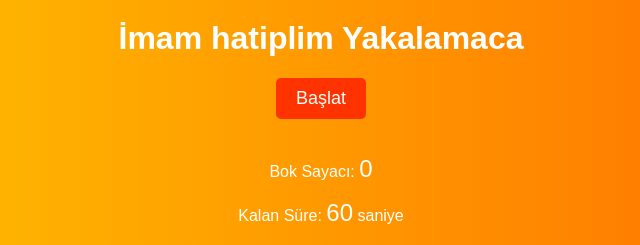
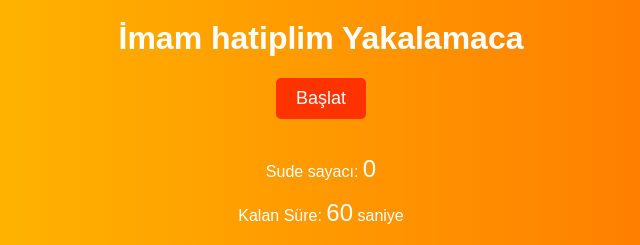
Before and after one commit to cherepsy/abagaming, a plain HTML site: page index.html in a window 1280 px wide. Shown: the top 245 px of the page, 319-959 px from the left. Drawn offline with Linux system fonts and the light colour scheme.

Commit message:
index.html

```diff
--- a/index.html
+++ b/index.html
@@ -99,7 +99,7 @@
     <h1>İmam hatiplim Yakalamaca</h1>
     <button id="startButton">Başlat</button>
     <button id="restartButton" style="display: none;">Yeniden Başlat</button>
-    <p>Bok Sayacı: <span id="score">0</span></p>
+    <p>Sude sayacı: <span id="score">0</span></p>
     <p>Kalan Süre: <span id="timer">60</span> saniye</p>
     <div id="gameArea"></div>
     <p id="result"></p>
```
